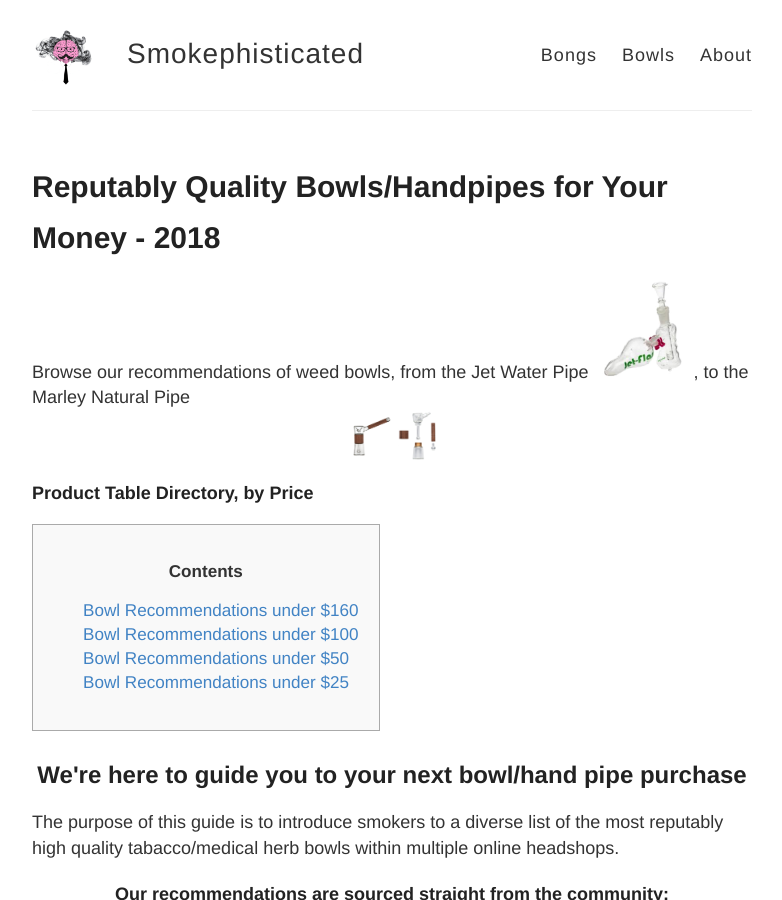
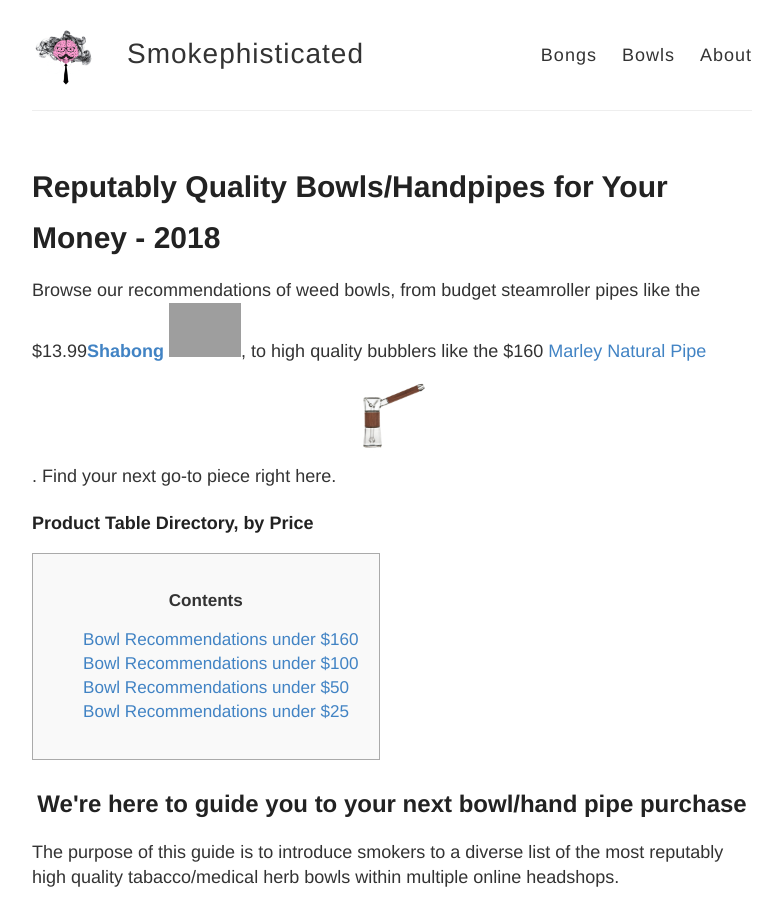
Before and after one commit to smokephisticated/smokephisticated, a Jekyll site: the page built from pages/bowls/bowls.md, in a window 1280 px wide and 900 px high. Shown: the whole window, without its empty margins (248-1030 px from the left). Built offline with Jekyll 4.4.1, drawn with Linux system fonts in a browser that asks for light colours; grey boxes are pictures that could not be loaded.

Commit message:
Intro tests

```diff
--- a/pages/bowls/bowls.md
+++ b/pages/bowls/bowls.md
@@ -5,7 +5,7 @@
 seotitle: "13 Best Cheap Weed Pipes / Bowls for Your Money in 2018"
 ---
 
-Browse our recommendations of weed bowls, from the Jet Water Pipe  <a target="_blank" href="http://affiliates.grasscity.com/shop/clickthru.cgi?id=Smokephisticated&page=https://www.grasscity.com/us_en/jet-flash-smoke-system.html" ><img src="/img/bowls/jet-flash-wb.png" alt="Jet Flash System" width="100px"/></a>,  to the Marley Natural Pipe  <a target="_blank" href="https://www.dopeboo.com/products/glass-and-walnut-wood-bubbler?variant=52674372612?aff=43"><img alt="Marley Walnut Wood Bubbler" class="img-middle" src="/img/bowls/marley-walnut-collage.png" width="100px" /></a>
+Browse our recommendations of weed bowls, from budget steamroller pipes like the $13.99**[Shabong](#shabong-shortcut)** <a target="_blank" href="http://affiliates.grasscity.com/shop/clickthru.cgi?id=Smokephisticated&page=https://www.grasscity.com/us_en/large-glass-shabong.html" ><img alt="Large Glass Shabong Steamroller" class="table-image" src="/img/bowls/large-shabong-steamroller.png" width="100px"/></a>,  to high quality bubblers like the $160 [Marley Natural Pipe](#marley-bubbler-shortcut)  <a target="_blank" href="https://www.dopeboo.com/products/glass-and-walnut-wood-bubbler?variant=52674372612?aff=43"><img alt="Marley Walnut Wood Bubbler" class="img-middle" src="/img/bowls/marley-walnut.png" width="100px" /></a>. Find your next go-to piece right here.
 
 
 <h5 id="bowl-directory">Product Table Directory, by Price</h5>
@@ -96,6 +96,8 @@
 		<td><a class="big-button" target="_blank" href="https://www.dopeboo.com/products/grav-labs-jane-west-5-5-inch-upright-bubbler-pipe?variant=52674448580?aff=43">Purchase Info</a></td>
 	</tr>
 </table>
+
+### <a name="marley-bubbler-shortcut"></a>
 
 <h2 class="heading-center"><a target="_blank" href="https://www.dopeboo.com/products/glass-and-walnut-wood-bubbler?variant=52674372612?aff=43">Marley Walnut Wood Bubbler</a> 5.75" H x 5.75" L x 1.75" W - $159.99</h2>
 
@@ -463,6 +465,9 @@
 - Wall Thickness: WT: 5mm
 
 ---
+
+### <a name="shabong-shortcut"></a>
+
 <h2 class="heading-center"><a target="_blank" href="http://affiliates.grasscity.com/shop/clickthru.cgi?id=Smokephisticated&page=https://www.grasscity.com/us_en/large-glass-shabong.html">Glass Shabong Steamroller</a> -  19.5 cm / 7.7" L - $13.99</h2>
 
 <a target="_blank" href="http://affiliates.grasscity.com/shop/clickthru.cgi?id=Smokephisticated&page=https://www.grasscity.com/us_en/large-glass-shabong.html"><img alt="Large Glass Shabong Steamroller" class="img-middle" src="/img/bowls/shabong-steamroller-2.0.png" /></a>
```
